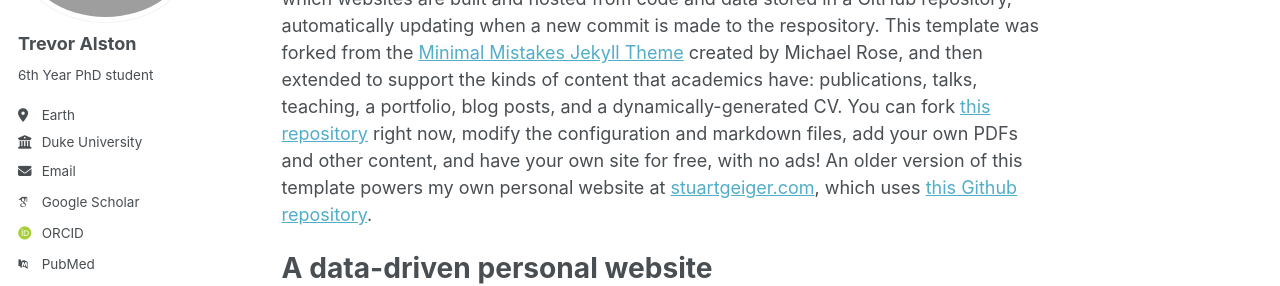
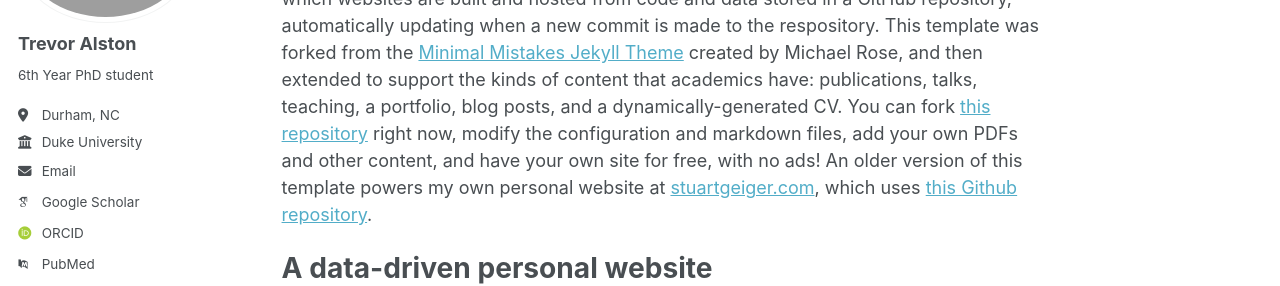
Before and after one commit to Trevorules/trevorules.github.io, a Jekyll site: the page built from _pages/about.md, in a window 1280 px wide. Shown: the part 217-503 px from the top of the page. Built offline with Jekyll 4.4.1, drawn with Linux system fonts in a browser that asks for light colours; some web fonts are replaced.

Commit message:
Update _config.yml

```diff
--- a/_config.yml
+++ b/_config.yml
@@ -25,7 +25,7 @@ author:
   name             : "Trevor Alston"
   pronouns         : # example: "she/her"
   bio              : "6th Year PhD student"
-  location         : "Earth"
+  location         : "Durham, NC"
   employer         : "Duke University"
   uri              : # URL
   email            : "trevor.alston@duke.edu"
```
